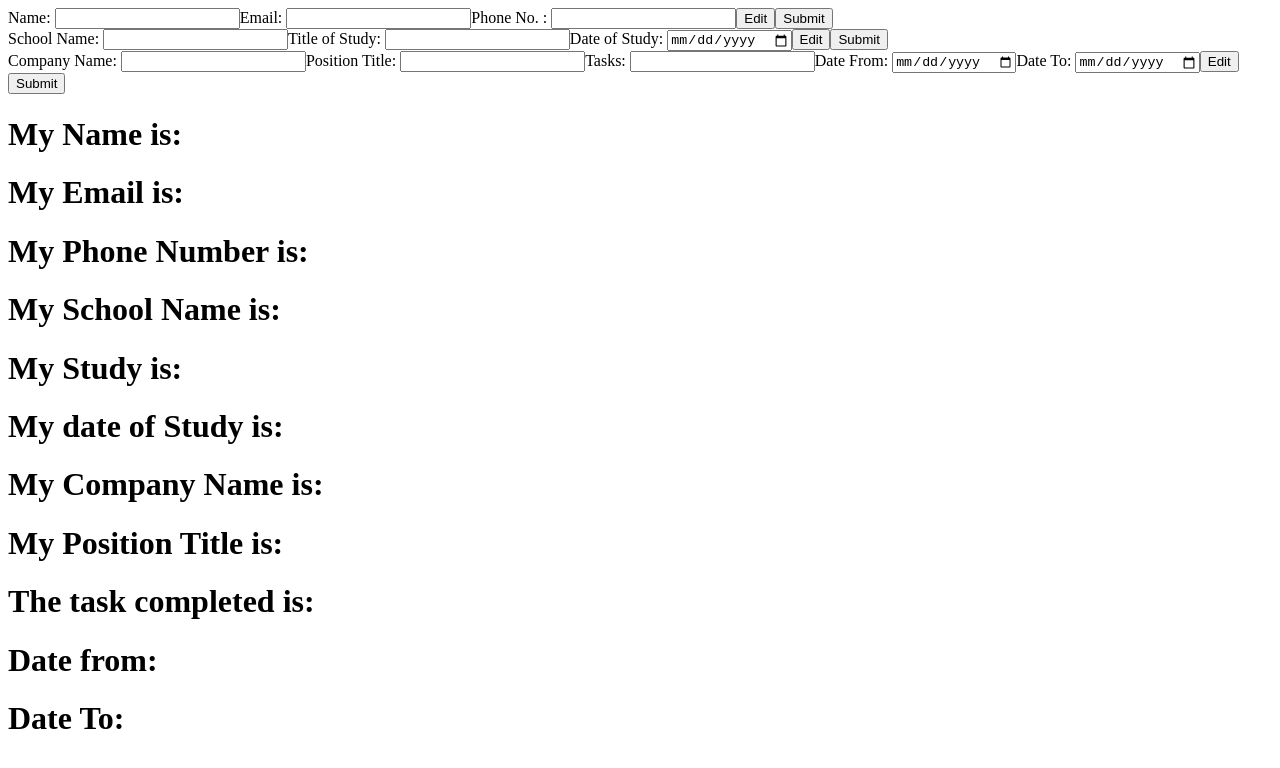
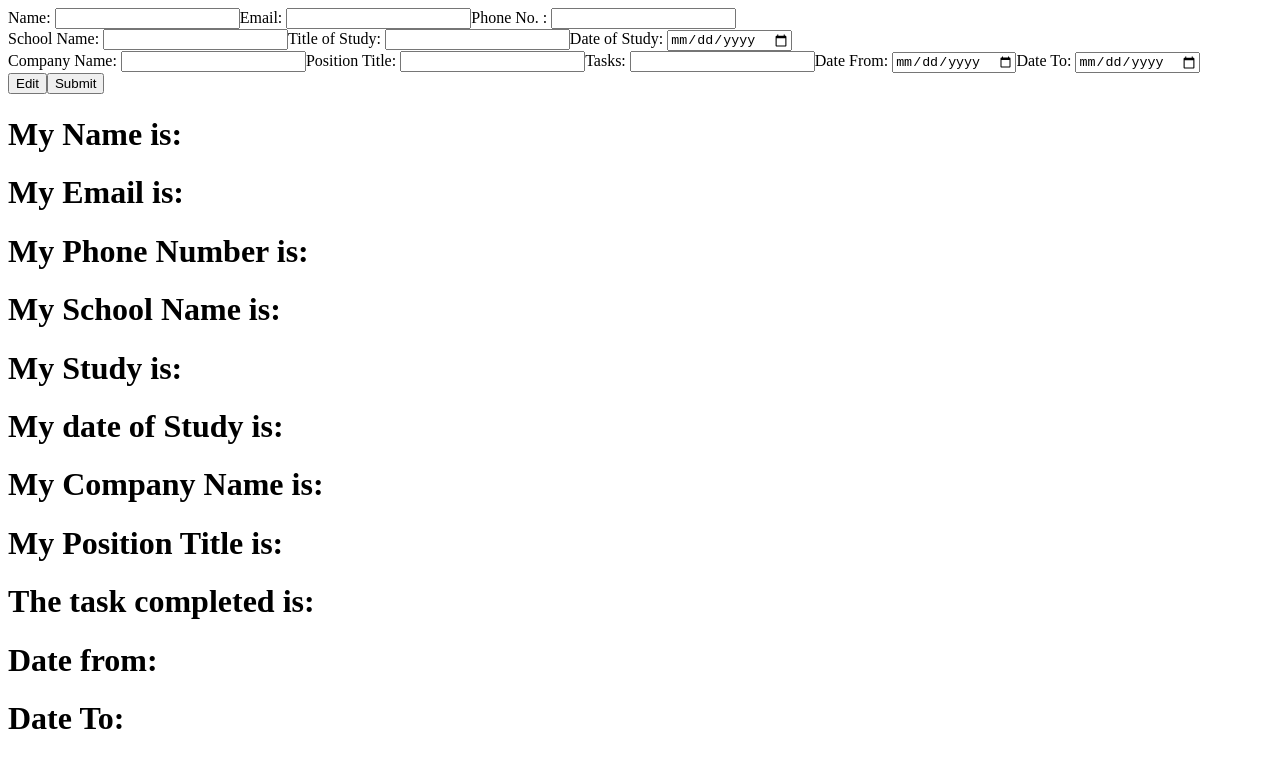
Before and after one commit to siddharth-stn/cv-project, a React (Create React App) app: page / in a window 1280 px wide. Shown: the top 768 px of the page. Built offline with nearby package versions, Linux system fonts and the light colour scheme.

Commit message:
buttons deleted

```diff
--- a/src/App.js
+++ b/src/App.js
@@ -109,6 +109,8 @@ class App extends React.Component {
           <EduExp dataSchool={this.bringSchool} dataStudy={this.bringStudy} dataDateOfStudy={this.bringDateOfStudy}/>
           <PracExp dataCompany={this.bringCompany} dataPosition={this.bringPosition} dataTasks={this.bringTasks} dataDateFrom={this.bringDateFrom} dataDateTo={this.bringDateTo}/>
         </div>
+        <button>Edit</button>
+        <button>Submit</button>
         <div>
           <h1>My Name is: {name}</h1>
           <h1>My Email is: {email}</h1>
--- a/src/Components/EduExp.js
+++ b/src/Components/EduExp.js
@@ -12,8 +12,6 @@ class EduExp extends React.Component {
                     <label htmlFor="school">School Name: </label><input id="school" type="text" onChange={dataSchool}/>
                     <label htmlFor="study">Title of Study: </label><input id="study" type="text" onChange={dataStudy}/>
                     <label htmlFor="date">Date of Study: </label><input id="date" type="date" onChange={dataDateOfStudy}/>
-                    <button>Edit</button>
-                    <button type="submit">Submit</button>
                 </form>
             </div>
         );
--- a/src/Components/GenInfo.js
+++ b/src/Components/GenInfo.js
@@ -12,8 +12,6 @@ class GenInfo extends React.Component {
             <label htmlFor="name">Name: </label><input id="name" type="text" onChange={dataName}/>
             <label htmlFor="name">Email: </label><input id="email" type="email" onChange={dataEmail}/>
             <label htmlFor="name">Phone No. : </label><input id="phone" type="number" onChange={dataPhone}/>
-            <button>Edit</button>
-            <button type="submit">Submit</button>
         </form>
       </div>
     );
--- a/src/Components/PracExp.js
+++ b/src/Components/PracExp.js
@@ -15,8 +15,6 @@ class PracExp extends React.Component {
                     <label htmlFor="task">Tasks: </label><input id="tasks" type="text" onChange={dataTasks}/>
                     <label htmlFor="dateFrom">Date From: </label><input id="dateFrom" type="date" onChange={dataDateFrom}/>
                     <label htmlFor="dateTo">Date To: </label><input id="dateTo" type="date" onChange={dataDateTo}/>
-                    <button>Edit</button>
-                    <button type="submit">Submit</button>
                 </form>
             </div>
         );
```
